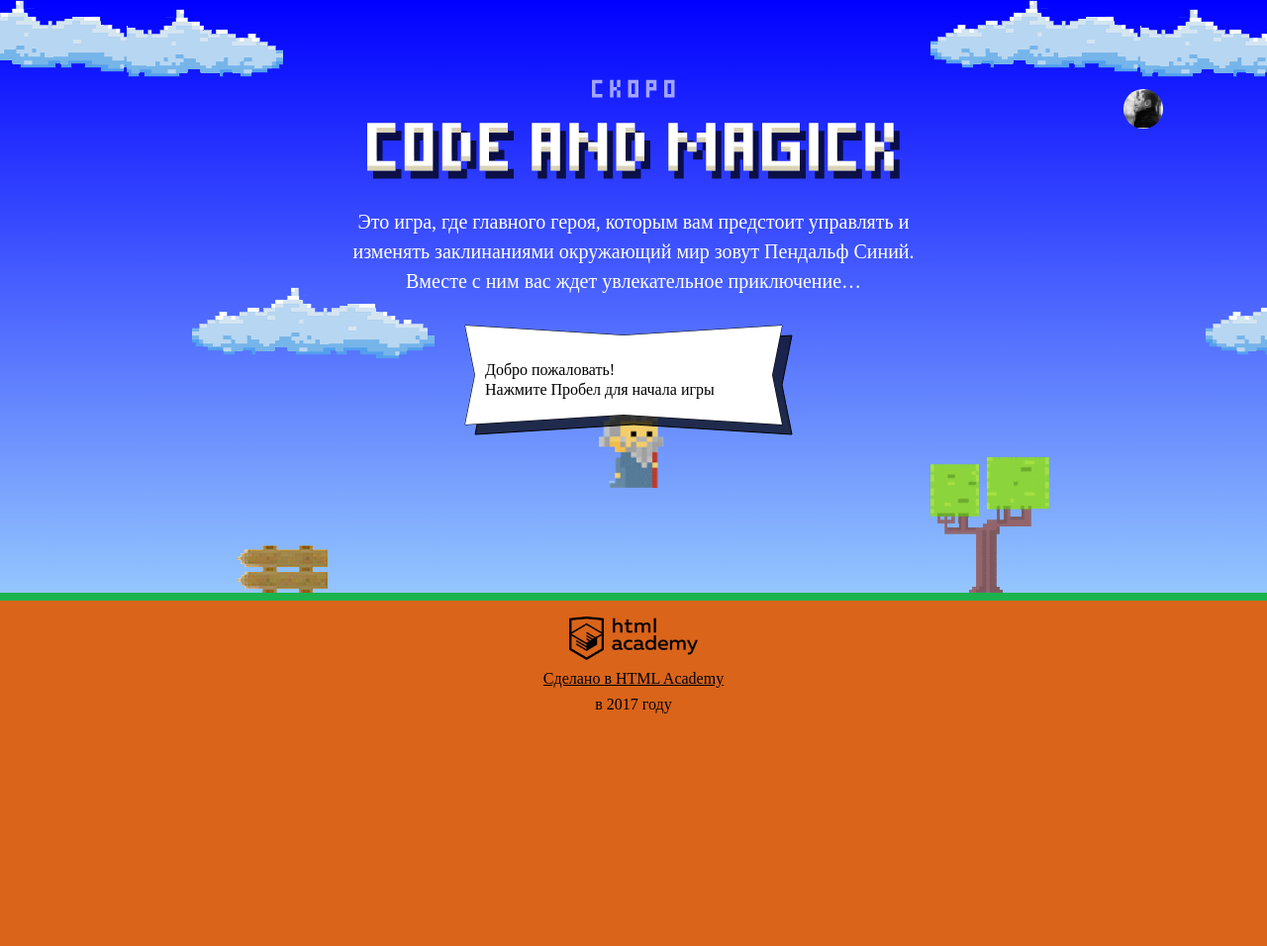
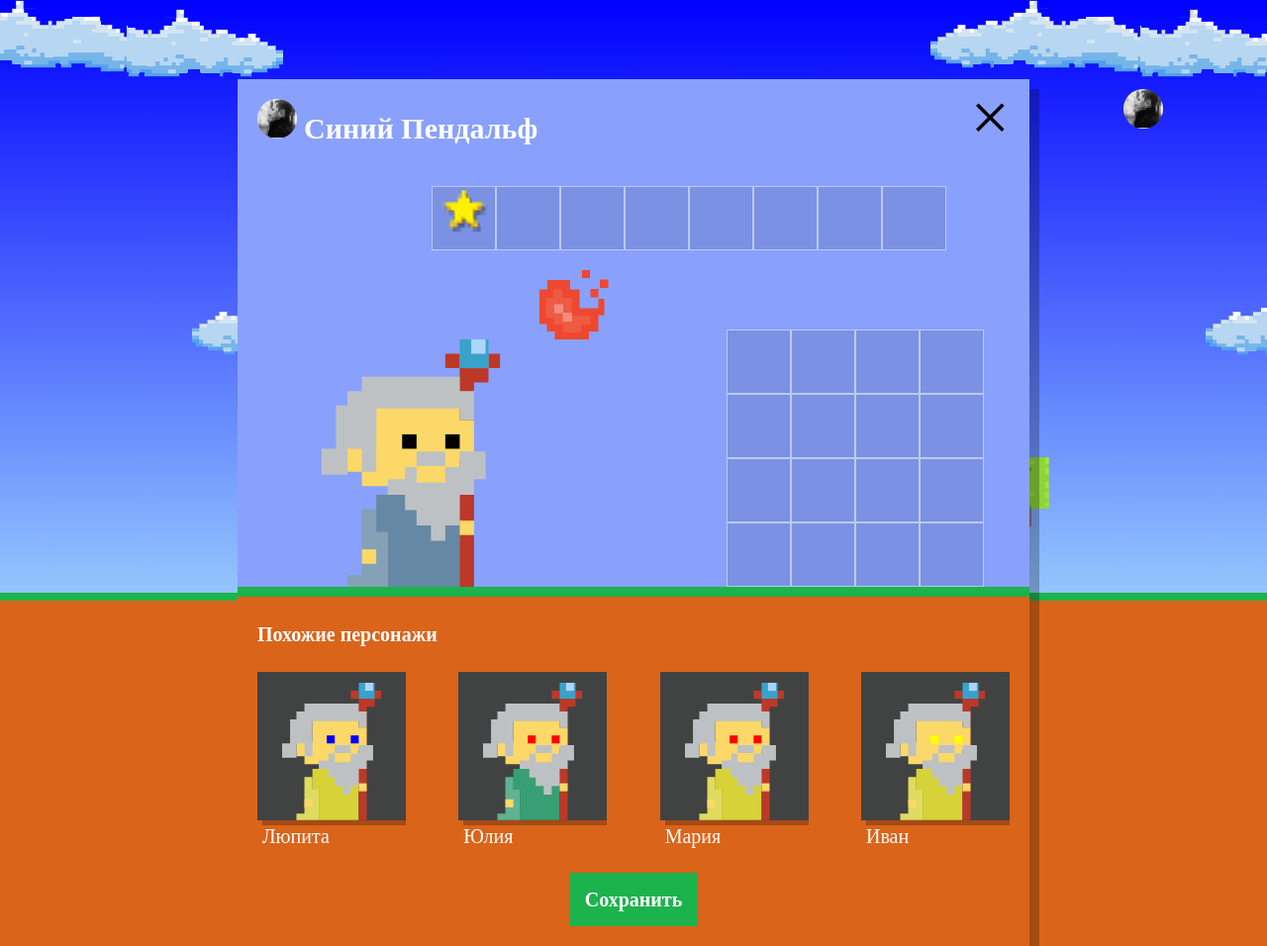
Before and after one commit to sodiqit/code-and-magick, a website: page index.html in a window 1280 px wide. Shown: the whole page at 99% size. Before the commit the page ends 800 px from the top, so only its background shows below. Drawn offline with Linux system fonts and the light colour scheme; a web font is replaced by a local one.

Commit message:
Добавил похожих персонажей

```diff
--- a/index.html
+++ b/index.html
@@ -203,6 +203,7 @@
   };
 </script>
 
+<script src="js/setup.js"></script>
 <script src="js/stat.js"></script>
 <script src="js/game.js"></script>
 
--- /dev/null
+++ b/js/setup.js
@@ -0,0 +1,49 @@
+'use strict';
+
+document.querySelector('.setup').classList.remove('hidden');
+document.querySelector('.setup-similar').classList.remove('hidden');
+
+var names = ['Иван', 'Хуан', 'Себастьян', 'Мария', 'Кристоф', 'Виктор', 'Юлия', 'Люпита', 'Вашингтон'];
+var subNames = ['да Марья', 'Верон', 'Мирабелла', 'Вальц', 'Онопко', 'Топольницкая', 'Нионго', 'Ирвинг'];
+var coatColors = ['rgb(101, 137, 164)', 'rgb(241, 43, 107)', 'rgb(146, 100, 161)', 'rgb(56, 159, 117)', 'rgb(215, 210, 55)', 'rgb(0, 0, 0)'];
+var eyesColors = ['black', 'red', 'blue', 'yellow', 'green'];
+var wizards = [];
+
+var getRandom = function (min, max) {
+  return Math.floor(Math.random() * (max - min) + min);
+};
+
+var createObj = function (quantity) {
+  for (var i = 0; i < quantity; i++) {
+    wizards[i] = {
+      name: names[getRandom(0, 8)],
+      subName: subNames[getRandom(0, 7)],
+      coatColor: coatColors[getRandom(0, 5)],
+      eyesColor: eyesColors[getRandom(0, 4)]
+    };
+  }
+
+  return wizards;
+};
+
+createObj(4);
+
+var setupSimilarList = document.querySelector('.setup-similar-list');
+var template = document.querySelector('#similar-wizard-template').content.querySelector('.setup-similar-item');
+
+var renderWizard = function (wizard) {
+  var wizardElement = template.cloneNode(true);
+
+  wizardElement.querySelector('.setup-similar-label').textContent = wizard.name;
+  wizardElement.querySelector('.wizard-coat').style.fill = wizard.coatColor;
+  wizardElement.querySelector('.wizard-eyes').style.fill = wizard.eyesColor;
+
+  return wizardElement;
+};
+
+var fragment = document.createDocumentFragment();
+for (var i = 0; i < wizards.length; i++) {
+  fragment.appendChild(renderWizard(wizards[i]));
+}
+
+setupSimilarList.appendChild(fragment);
```
